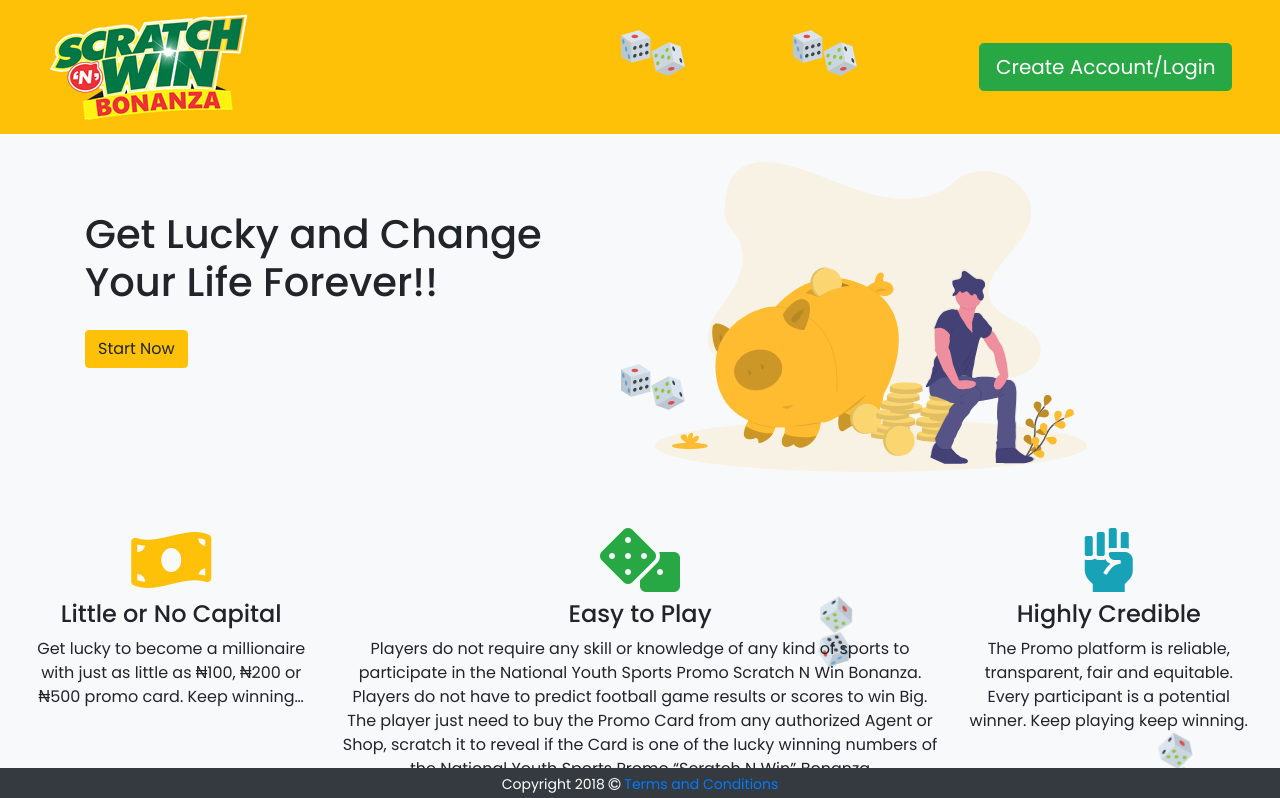
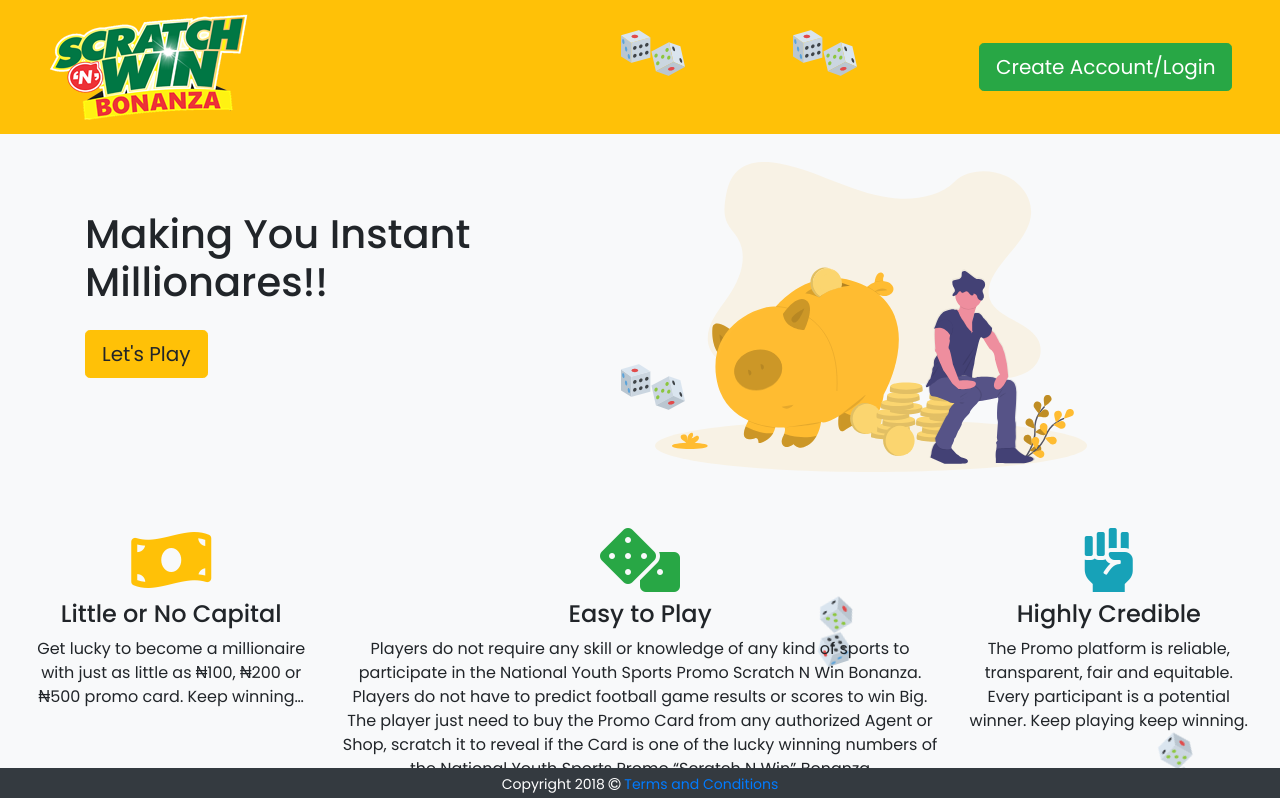
Before and after one commit to elroychibex/play-win-app, an Angular app: page / in a window 1280 px wide. Shown: the top 798 px of the page. Built offline with nearby package versions, Linux system fonts and the light colour scheme; a web font is replaced by a local one.

Commit message:
Fixed dropdown issues

```diff
--- a/src/app/dashboard/dashboard.component.css
+++ b/src/app/dashboard/dashboard.component.css
@@ -60,8 +60,7 @@ a:focus {
 }
 
 #sidebar ul.components {
-    padding: 20px 0;
-    /* border-bottom: 1px solid #47748b; */
+    padding: 4% 2%;
 }
 
 #sidebar ul p {
--- a/src/app/dashboard/dashboard.component.html
+++ b/src/app/dashboard/dashboard.component.html
@@ -25,7 +25,6 @@
     <div id="content">
         <nav class="navbar navbar-expand-lg navbar-light bg-light">
             <div class="container-fluid">
-
                 <button type="button" id="sidebarCollapse" class="btn btn-info">
                     <i class="fas fa-ellipsis-v"></i>
                 </button>
--- a/src/app/home/home.component.html
+++ b/src/app/home/home.component.html
@@ -26,9 +26,9 @@
       <div class="row">
         <div class="col-lg-6 col-md-12 order-2 order-sm-1 mt-5">
            <h1 class="my-4">
-            Get Lucky and Change Your Life Forever!!
+            Making You Instant Millionares!!
           </h1>
-          <button class="btn btn-warning my-sm-0" (click)="open(content)">Start Now</button>
+          <button class="btn btn-lg btn-warning my-sm-0 px-3 animated infinite pulse delay-3s" (click)="open(content)">Let's Play</button>
       </div>
         <div class="col-lg-6 col-md-12 order-1 order-sm-2 falling">
           <!-- Illustration Here -->
--- a/src/app/profile/profile.component.html
+++ b/src/app/profile/profile.component.html
@@ -72,8 +72,10 @@
 <p>Account Number:</p>
   </div>
   </div>
+  <div class="my-5">
   <p>Note</p>
   <ol>
     <li><small>Ensure that your Names correspond with your bank names</small></li>
   </ol>
 </div>
+</div>
--- a/src/index.html
+++ b/src/index.html
@@ -13,5 +13,8 @@
 <body>
   <app-root></app-root>
 <script src="./assets/odometer.min.js"></script>
+<script src="https://code.jquery.com/jquery-3.2.1.slim.min.js"></script>
+<script src="https://cdnjs.cloudflare.com/ajax/libs/popper.js/1.12.9/umd/popper.min.js"></script>
+<script src="https://maxcdn.bootstrapcdn.com/bootstrap/4.0.0/js/bootstrap.min.js"></script>
 </body>
 </html>
```
